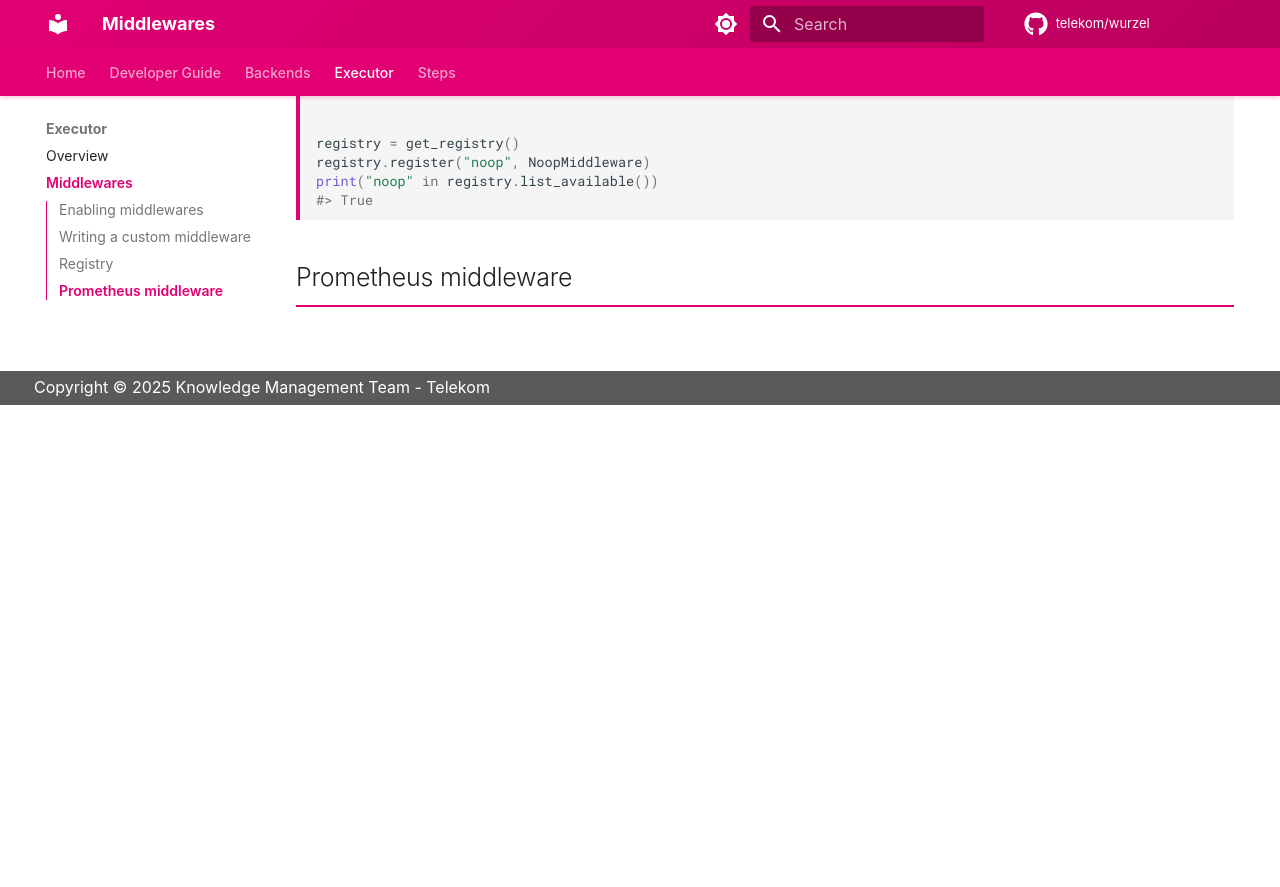
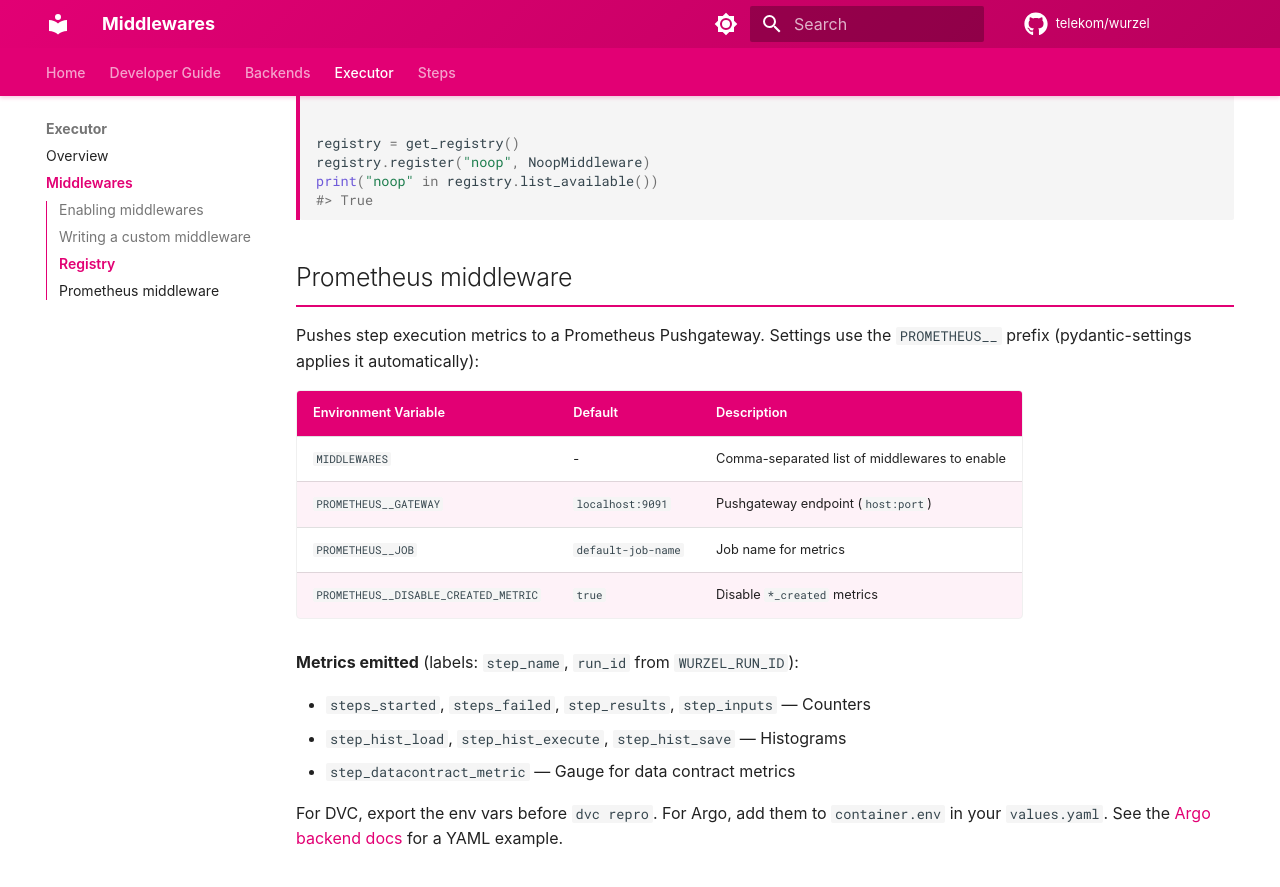
Before and after one commit to telekom/wurzel, an MkDocs documentation site: the page built from docs/executor/middlewares.md, in a window 1280 px wide and 900 px high, scrolled down 1986 px. Shown: the top 887 px of the window. Built offline with MkDocs 1.6.1 and Material for MkDocs 9.7.7, drawn with Linux system fonts in a browser that asks for light colours; some web fonts are replaced; comment, search, counter and statistics services are not loaded; before the commit the page ends 2391 px from its top, so only the background shows below that.

Commit message:
update docs

````diff
--- a/docs/executor/middlewares.md
+++ b/docs/executor/middlewares.md
@@ -103,3 +103,24 @@ print("noop" in registry.list_available())
 ```
 
 ## Prometheus middleware
+
+Pushes step execution metrics to a Prometheus Pushgateway.
+Settings use the `PROMETHEUS__` prefix (pydantic-settings applies it automatically):
+
+| Environment Variable | Default | Description |
+|---|---|---|
+| `MIDDLEWARES` | - | Comma-separated list of middlewares to enable |
+| `PROMETHEUS__GATEWAY` | `localhost:9091` | Pushgateway endpoint (`host:port`) |
+| `PROMETHEUS__JOB` | `default-job-name` | Job name for metrics |
+| `PROMETHEUS__DISABLE_CREATED_METRIC` | `true` | Disable `*_created` metrics |
+
+**Metrics emitted** (labels: `step_name`, `run_id` from `WURZEL_RUN_ID`):
+
+- `steps_started`, `steps_failed`, `step_results`, `step_inputs` — Counters
+- `step_hist_load`, `step_hist_execute`, `step_hist_save` — Histograms
+- `step_datacontract_metric` — Gauge for data contract metrics
+
+For DVC, export the env vars before `dvc repro`. For Argo, add them to
+`container.env` in your `values.yaml`. See the
+[Argo backend docs](../backends/argoworkflows.md#middleware-configuration) for
+a YAML example.
````
